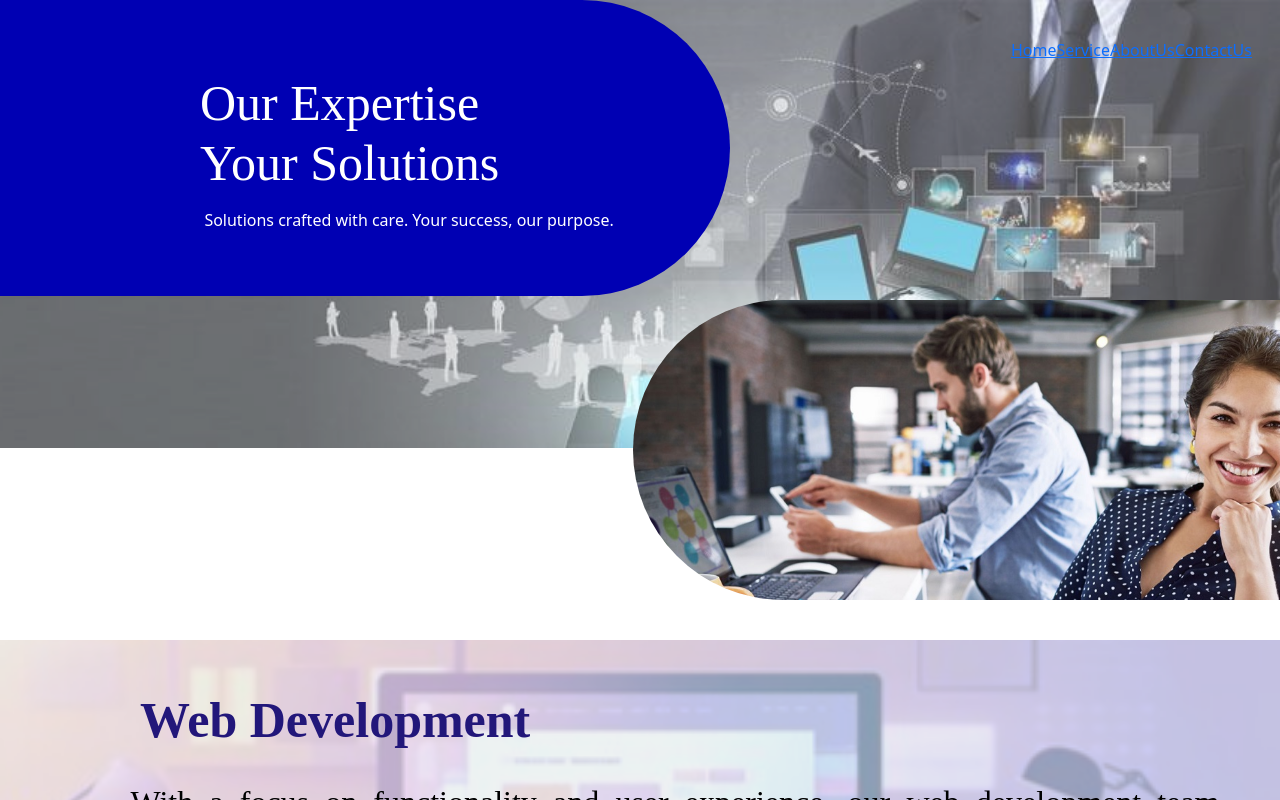
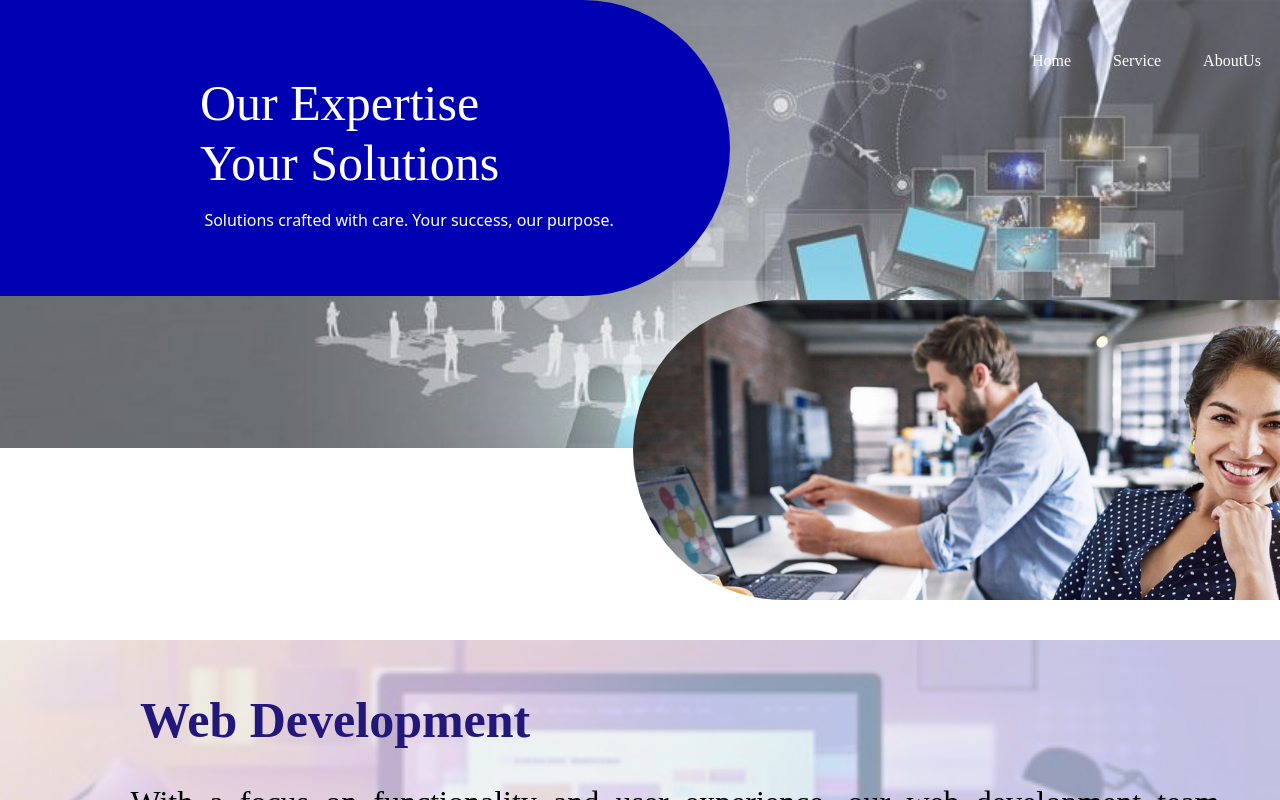
Before and after one commit to chnaveen45/Teamwork, a React (Create React App) app in the folder frontend/: page /servies in a window 1280 px wide. Shown: the top 800 px of the page. Built offline with nearby package versions, Linux system fonts and the light colour scheme.

Commit message:
Update Servies.css
changed to ss to sy

```diff
--- a/frontend/src/Component/Servies.css
+++ b/frontend/src/Component/Servies.css
@@ -109,7 +109,7 @@
 }
 
 
-.dd {
+.sy {
   padding: 50px;
   text-decoration: none;
   color: white;
@@ -119,20 +119,20 @@
   font-family: inria serif;
 }
 
-.ss:hover {
+.sy:hover {
   background: #014CA6;
   border-radius: 6px;
 }
 
 @media (max-width: 768px) {
-  .ss {
+  .sy {
     padding: 10px 0;
     text-align: center;
   }
 }
 
 @media (max-width: 480px) {
-.ss {
+.sy {
     width: 100%;
     padding: 15px 0;
     font-size: 18px;
```
